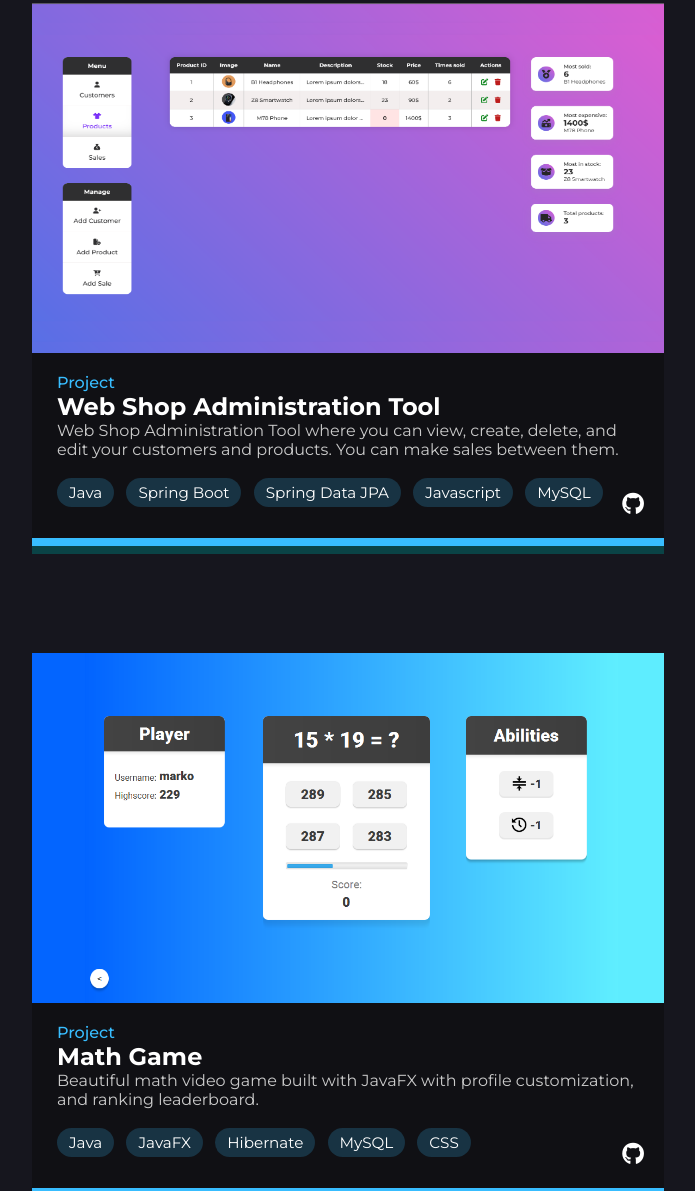
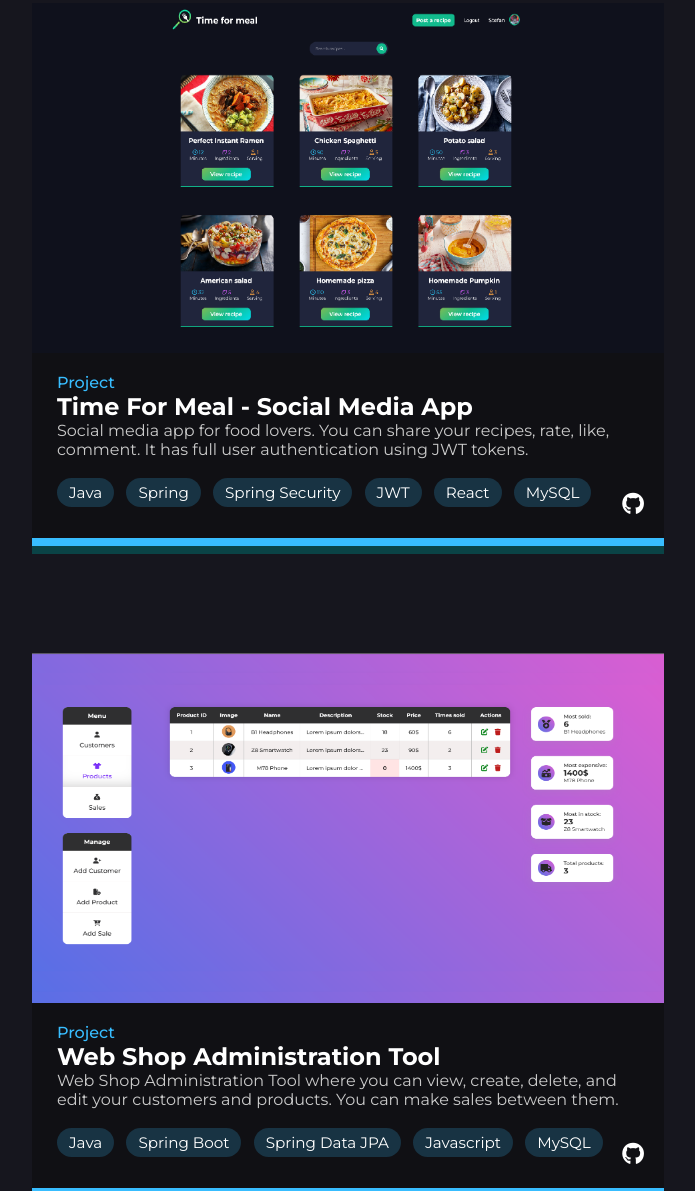
Before and after one commit to yililavender/Portfolio-Website, a plain HTML site: page index.html in a window 1280 px wide. Shown: the part 1181-2372 px from the top of the page, without its empty margins (292-987 px from the left). Drawn offline with nearby package versions, Linux system fonts and the light colour scheme.

Commit message:
Added new content to website

```diff
--- a/index.html
+++ b/index.html
@@ -98,6 +98,42 @@
       <div class="projects">
         <article class="project-card fadeLeft">
           <a
+            href="https://github.com/vcerovic/Time-For-Meal-Social-Media-App"
+            target="_blank"
+            title="Project Demo"
+          >
+            <img src="images/time2meal.png" alt="Web Shop Admin Tool" />
+          </a>
+          <div class="card-body">
+            <h4>Project</h4>
+            <h2>Time For Meal - Social Media App</h2>
+            <p>
+              Social media app for food lovers. You can share your recipes,
+              rate, like, comment. It has full user authentication using JWT
+              tokens.
+            </p>
+            <ul class="project-techs">
+              <li>Java</li>
+              <li>Spring</li>
+              <li>Spring Security</li>
+              <li>JWT</li>
+              <li>React</li>
+              <li>MySQL</li>
+            </ul>
+
+            <div class="project-links">
+              <a
+                href="https://github.com/vcerovic/Time-For-Meal-Social-Media-App"
+                target="_blank"
+                title="Github Project link"
+              >
+                <i class="fa-brands fa-github"></i>
+              </a>
+            </div>
+          </div>
+        </article>
+        <article class="project-card fadeRight">
+          <a
             href="https://github.com/vcerovic/Web-Shop-Administration-Tool"
             target="_blank"
             title="Project Demo"
@@ -131,7 +167,7 @@
             </div>
           </div>
         </article>
-        <article class="project-card fadeRight">
+        <article class="project-card fadeLeft">
           <a
             href="https://github.com/vcerovic/JavaFX-Math-Game"
             target="_blank"
@@ -165,7 +201,7 @@
             </div>
           </div>
         </article>
-        <article class="project-card fadeLeft">
+        <article class="project-card fadeRight">
           <a
             href="https://github.com/vcerovic/Employee-Managment-System"
             target="_blank"
@@ -202,7 +238,7 @@
             </div>
           </div>
         </article>
-        <article class="project-card fadeRight">
+        <article class="project-card fadeLeft">
           <a
             href="https://vcerovic.itch.io/memento-mori"
             target="_blank"
@@ -233,7 +269,7 @@
             </div>
           </div>
         </article>
-        <article class="project-card fadeLeft">
+        <article class="project-card fadeRight">
           <a
             href="https://globalgamejam.org/2021/games/soul-finder-4"
             target="_blank"
```
Also changed, not shown: images/time2meal.png (added).
